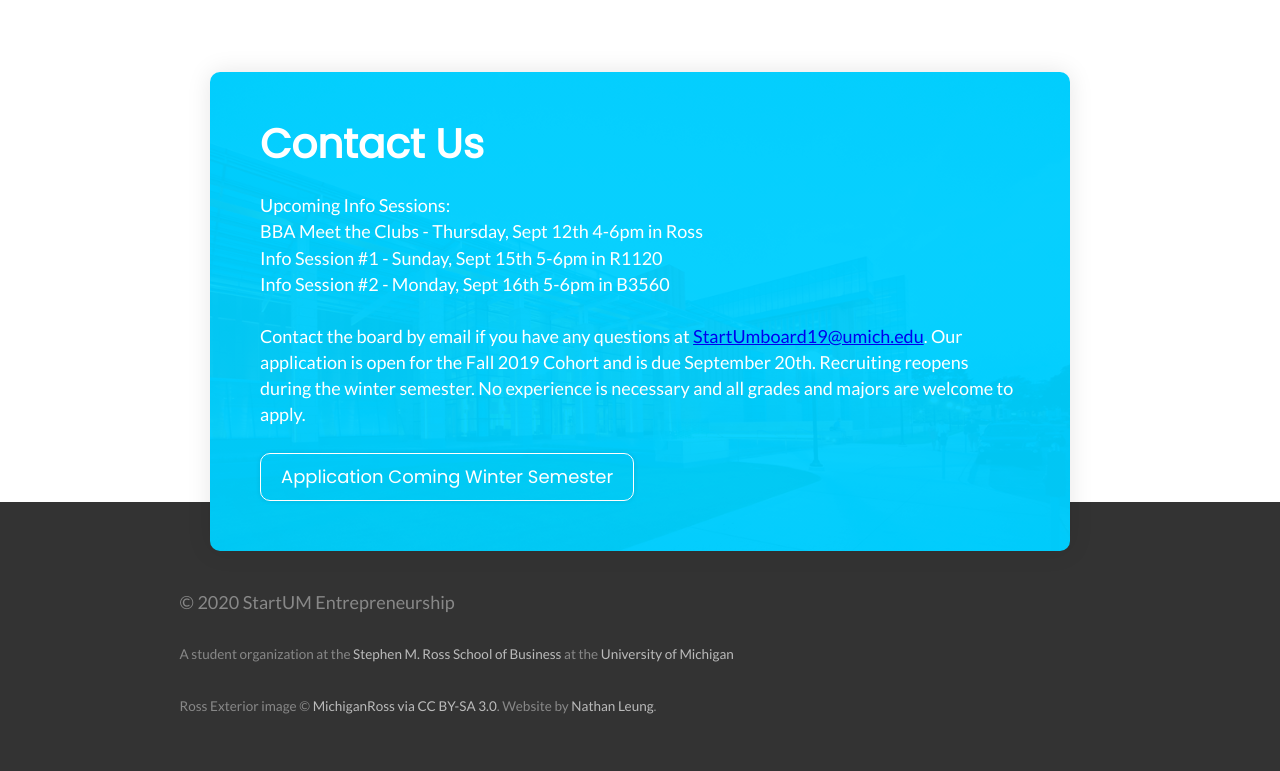
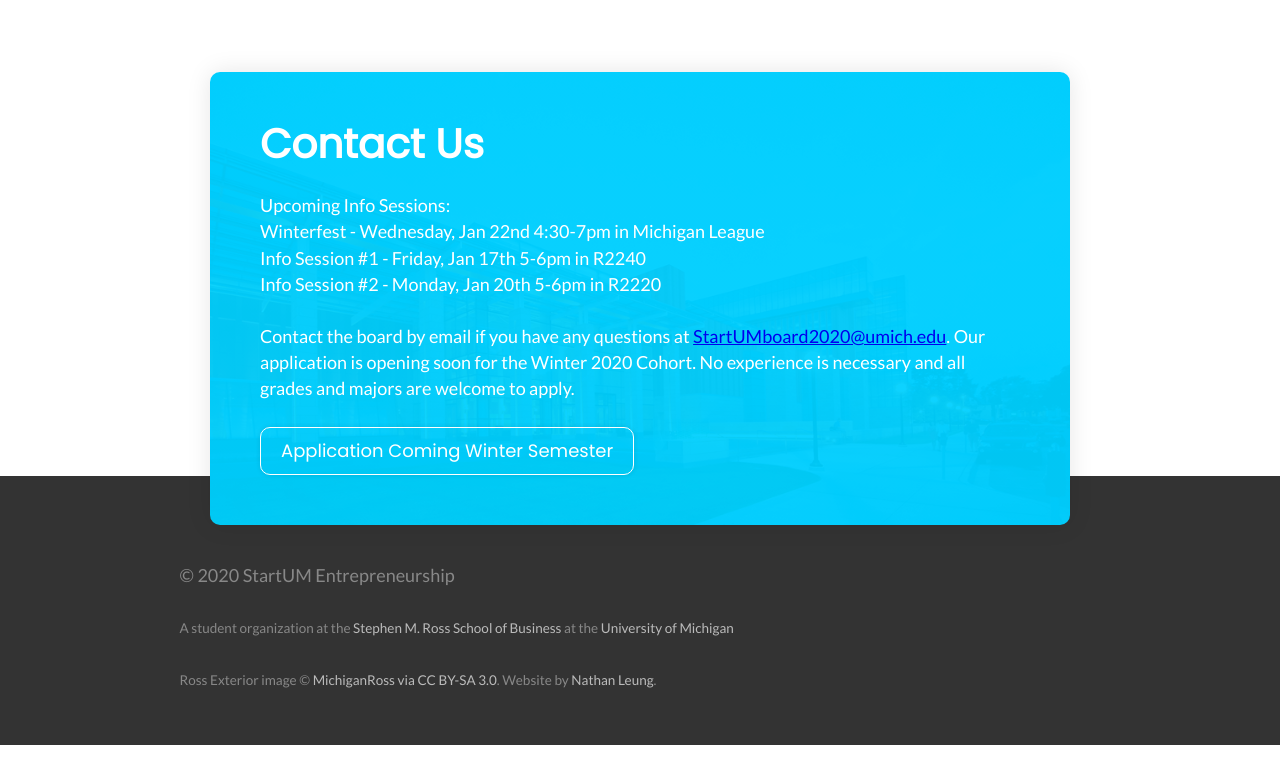
Before and after one commit to nathanhleung/startum.co, a Gatsby site: page / in a window 1280 px wide. Shown: the part 1594-2365 px from the top of the page. After the commit the page ends 2339 px from the top, so only its background shows below. Built offline with nearby package versions, Linux system fonts and the light colour scheme; Gatsby itself is replaced by a stand-in of ours.

Commit message:
updated board email address and recruiting dates

```diff
--- a/src/pages/index.js
+++ b/src/pages/index.js
@@ -194,18 +194,18 @@ const IndexPage = ({ location }) => {
           <p>
             Upcoming Info Sessions:
             <br />
-            BBA Meet the Clubs - Thursday, Sept 12th 4-6pm in Ross
+            Winterfest - Wednesday, Jan 22nd 4:30-7pm in Michigan League
             <br />
-            Info Session #1 - Sunday, Sept 15th 5-6pm in R1120
+            Info Session #1 - Friday, Jan 17th 5-6pm in R2240
             <br />
-            Info Session #2 - Monday, Sept 16th 5-6pm in B3560
+            Info Session #2 - Monday, Jan 20th 5-6pm in R2220
             <br />
             <br />
             Contact the board by email if you have any questions at{' '}
-            <a href="mailto:StartUmboard19@umich.edu">
-              StartUmboard19@umich.edu
+            <a href="mailto:StartUMboard2020@umich.edu">
+              StartUMboard2020@umich.edu
             </a>
-            . Our application is open for the Fall 2019 Cohort and is due September 20th. Recruiting reopens during the winter semester. No experience
+            . Our application is opening soon for the Winter 2020 Cohort.  No experience
             is necessary and all grades and majors are welcome to apply.
           </p>
           <Button href="/">Application Coming Winter Semester</Button>
```
